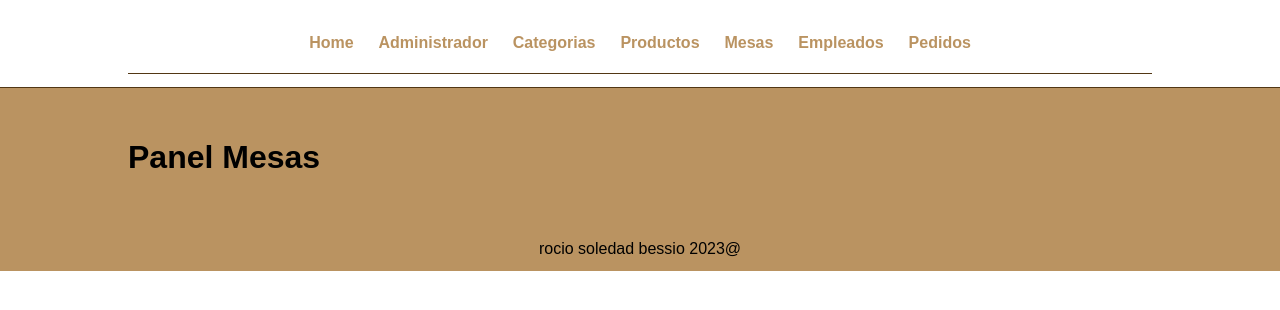
After one commit to rociobessio/PHP-Sistema-Restaurante, a PHP site: page /socio/manejador-mesas.php in a window 1280 px wide. The commit adds this page. Shown: the top 310 px of the page. Run offline with PHP 8.4, Linux system fonts and the light colour scheme.

Commit message:
Agregando templates socio

```diff
--- a/anotaciones-guia.txt
+++ b/anotaciones-guia.txt
@@ -17,6 +17,9 @@ Luego tirar en la raiz del proyecto composer update
 
 =======================================================
 
+-> Tengo que hacer el login con php para poder usar tokens JWT y
+discriminar entre los perfiles. Creandose distintas paginas para cada uno.
+
 -> Obiviamente se debera de modificar varias cosas, pero por ahora:
 
 -> La idea es que las cards de comida se carguen dinamicamente dentro de lo posible.
--- /dev/null
+++ b/socio/manejador-mesas.php
@@ -0,0 +1,11 @@
+<!-- Con php incluyo el header -->
+<?php include("partials/menu.php")?>
+
+<!-- Cuerpo principal -->
+<main class="main-content">
+    <div class="wrapper">
+        <h1>Panel Mesas</h1>
+    </div>
+</main>
+<!-- Con php incluyo el footer -->
+<?php include("partials/footer.php")?>
--- a/socio/partials/menu.php
+++ b/socio/partials/menu.php
@@ -14,17 +14,17 @@
         <header>
             <div class="menu">
                 <div class="wrapper">
-                <div class="menu en-linea">
-                    <ul>
-                        <li><a href="../index.html">Home</a></li>
-                        <li><a href="./templates/categories.html">Empleados</a></li>
-                        <li><a href="./templates/foods.html">Pedidos</a></li>
-                        <li><a href="./templates/foods.html">Productos</a></li>
-                        <li><a href="./templates/foods.html">Mesas</a></li>
-                    </ul>
-                </div>
-                    <!-- <h1>Panel de Control Socios</h1> -->
-
+                    <div class="menu en-linea">
+                        <ul>
+                            <li><a href="./index.php">Home</a></li>
+                            <li><a href="./manejador-socio.php">Administrador</a></li>
+                            <li><a href="./manejador-categorias.php">Categorias</a></li>
+                            <li><a href="./manejador-productos.php">Productos</a></li>
+                            <li><a href="./manejador-mesas.php">Mesas</a></li>
+                            <li><a href="./manejador-empleados.php">Empleados</a></li>
+                            <li><a href="./manejador-pedidos.php">Pedidos</a></li>
+                        </ul>
+                    </div>
                 </div>
             </div>
         </header>
```
Also changed, not shown: socio/manejador-categorias.php (added, +11 -0 lines), socio/manejador-empleados.php (added, +11 -0 lines), socio/manejador-pedidos.php (added, +11 -0 lines), socio/manejador-productos.php (added, +11 -0 lines).
